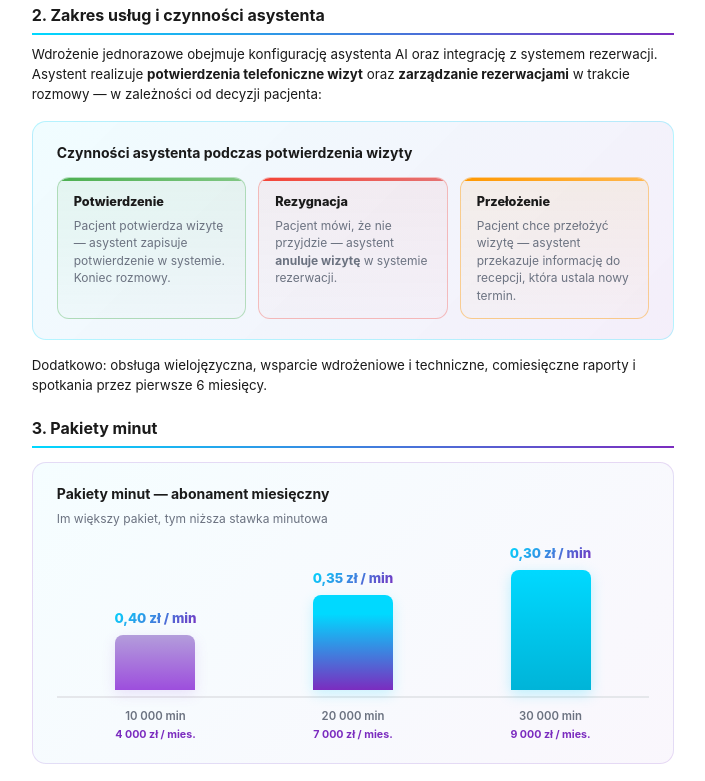
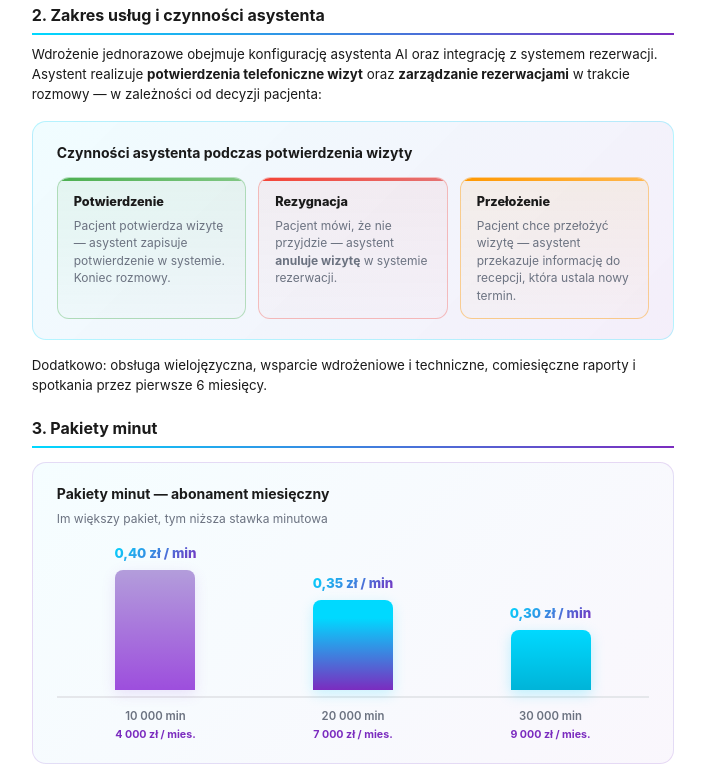
Before and after one commit to voicelink-pro/ofertaspzozursynow, a plain HTML site: page index.html in a window 1280 px wide. Shown: the part 329-1110 px from the top of the page, without its empty margins (287-992 px from the left). Drawn offline with Linux system fonts and the light colour scheme.

Commit message:
Update index.html

```diff
--- a/index.html
+++ b/index.html
@@ -513,15 +513,15 @@
                 <div class="pkg-bars-row">
                     <div class="bar-group">
                         <div class="bar-value positive">0,40 zł / min</div>
-                        <div class="bar pkg pkg-sm" style="height: 55px;"></div>
+                        <div class="bar pkg pkg-sm" style="height: 120px;"></div>
                     </div>
                     <div class="bar-group">
                         <div class="bar-value positive">0,35 zł / min</div>
-                        <div class="bar pkg pkg-md" style="height: 95px;"></div>
+                        <div class="bar pkg pkg-md" style="height: 90px;"></div>
                     </div>
                     <div class="bar-group">
                         <div class="bar-value positive">0,30 zł / min</div>
-                        <div class="bar pkg pkg-lg" style="height: 120px;"></div>
+                        <div class="bar pkg pkg-lg" style="height: 60px;"></div>
                     </div>
                 </div>
                 <div class="pkg-bars-row" style="border: none; padding: 0; margin-top: 10px; align-items: start;">
```
